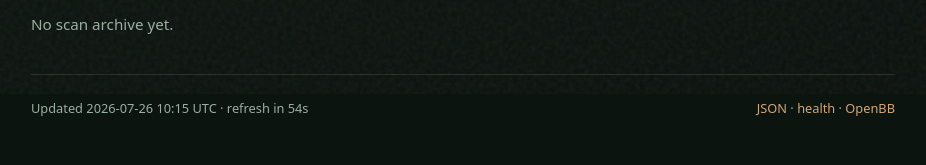
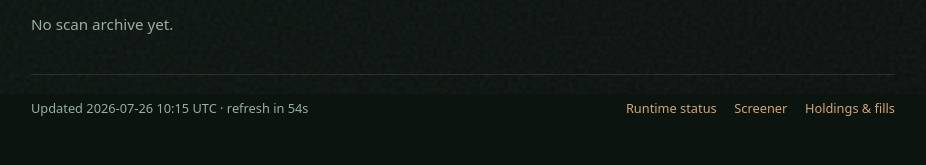
Before and after one commit to raro42/ai-stock-checker, a FastAPI app: page /desk in a window 1280 px wide. Shown: the part 706-871 px from the top of the page, without its empty margins (177-1103 px from the left). Run offline with FastAPI, Linux system fonts and the light colour scheme.

Commit message:
replace desk footer JSON links with human screens
Point the footer at Ops, Screener, and Book instead of raw API/widget JSON endpoints.

Co-authored-by: Cursor <cursoragent@cursor.com>

```diff
--- a/openbb_backend/static/desk.css
+++ b/openbb_backend/static/desk.css
@@ -483,6 +483,16 @@ body {
   text-decoration: underline;
 }
 
+.foot-nav {
+  display: flex;
+  flex-wrap: wrap;
+  gap: 0.75rem 1.1rem;
+}
+
+.foot-nav a {
+  font-weight: 500;
+}
+
 @keyframes rise {
   from {
     opacity: 0;
--- a/openbb_backend/templates/base.html
+++ b/openbb_backend/templates/base.html
@@ -53,11 +53,11 @@
         Updated <time datetime="{{ snap.generated_at }}">{{ snap.generated_at }}</time>
         · refresh in <span id="refresh-eta" data-seconds="60">60</span>s
       </span>
-      <span>
-        <a href="/desk/api">JSON</a>
-        · <a href="/health">health</a>
-        · <a href="/widgets.json">OpenBB</a>
-      </span>
+      <nav class="foot-nav" aria-label="Quick links">
+        <a href="/desk/ops">Runtime status</a>
+        <a href="/desk/screener">Screener</a>
+        <a href="/desk/book">Holdings &amp; fills</a>
+      </nav>
     </footer>
   </div>
 </body>
```
